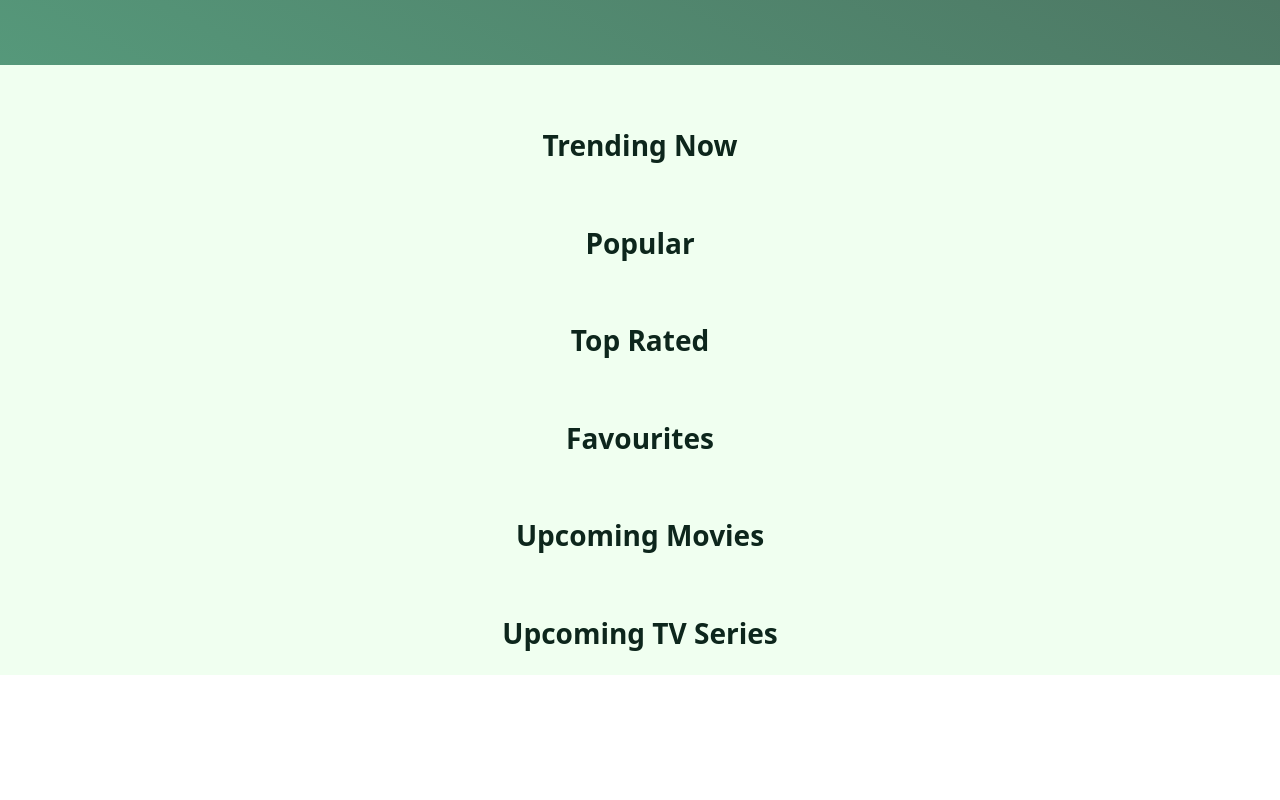
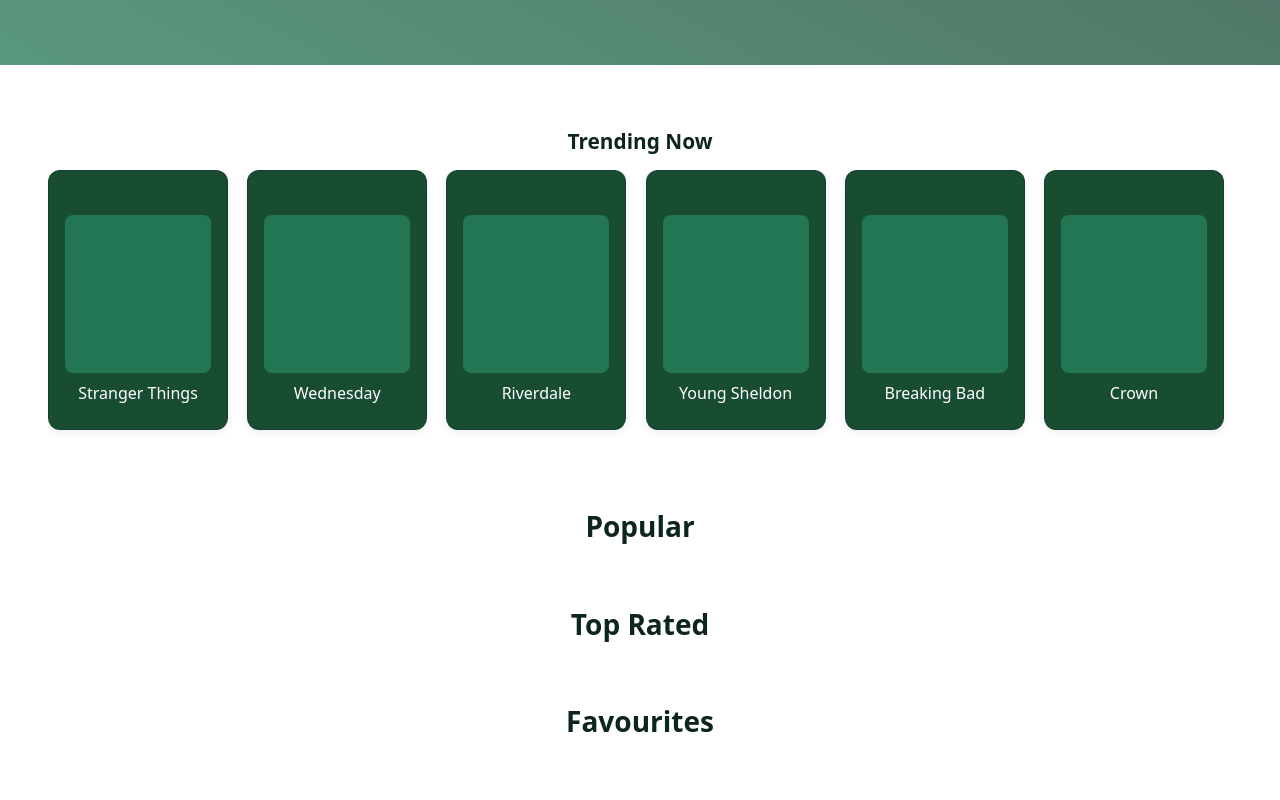
Before and after one commit to mohsina-rifa/PIP-TMDB, a Vue app: page / in a window 1280 px wide. Shown: the part 680-1480 px from the top of the page. Before the commit the page ends 1355 px from the top, so only its background shows below. Built offline with nearby package versions, Linux system fonts and the light colour scheme.

Commit message:
day-2 : add trending items to Home.vue and replace static header with Row component

```diff
--- a/src/views/Home.vue
+++ b/src/views/Home.vue
@@ -1,9 +1,77 @@
+<script setup lang="ts">
+import Row from "../components/Row.vue";
+import type { Show } from "../types/auth";
+
+const trendingItems: Show[] = [
+  {
+    title: "Stranger Things",
+    thumbnail: "./thumbnail.png",
+    description:
+      "Lorem ipsum dolor sit amet, consectetur adipiscing elit, sed do eiusmod tempor incididunt ut labore et dolore magna aliqua. ",
+  },
+  {
+    title: "Wednesday",
+    thumbnail: "./thumbnail.png",
+    description:
+      "Lorem ipsum dolor sit amet, consectetur adipiscing elit, sed do eiusmod tempor incididunt ut labore et dolore magna aliqua. ",
+  },
+  {
+    title: "Riverdale",
+    thumbnail: "./thumbnail.png",
+    description:
+      "Lorem ipsum dolor sit amet, consectetur adipiscing elit, sed do eiusmod tempor incididunt ut labore et dolore magna aliqua. ",
+  },
+  {
+    title: "Young Sheldon",
+    thumbnail: "./thumbnail.png",
+    description:
+      "Lorem ipsum dolor sit amet, consectetur adipiscing elit, sed do eiusmod tempor incididunt ut labore et dolore magna aliqua. ",
+  },
+  {
+    title: "Breaking Bad",
+    thumbnail: "./thumbnail.png",
+    description:
+      "Lorem ipsum dolor sit amet, consectetur adipiscing elit, sed do eiusmod tempor incididunt ut labore et dolore magna aliqua. ",
+  },
+  {
+    title: "Crown",
+    thumbnail: "./thumbnail.png",
+    description:
+      "Lorem ipsum dolor sit amet, consectetur adipiscing elit, sed do eiusmod tempor incididunt ut labore et dolore magna aliqua. ",
+  },
+  {
+    title: "Titans",
+    thumbnail: "./thumbnail.png",
+    description:
+      "Lorem ipsum dolor sit amet, consectetur adipiscing elit, sed do eiusmod tempor incididunt ut labore et dolore magna aliqua.   ",
+  },
+  {
+    title: "Flash",
+    thumbnail: "./thumbnail.png",
+    description:
+      "Lorem ipsum dolor sit amet, consectetur adipiscing elit, sed do eiusmod tempor incididunt ut labore et dolore magna aliqua.   ",
+  },
+  {
+    title: "Supergirl",
+    thumbnail: "./thumbnail.png",
+    description:
+      "Lorem ipsum dolor sit amet, consectetur adipiscing elit, sed do eiusmod tempor incididunt ut labore et dolore magna aliqua.   ",
+  },
+  {
+    title: "Arrow",
+    thumbnail: "./thumbnail.png",
+    description:
+      "Lorem ipsum dolor sit amet, consectetur adipiscing elit, sed do eiusmod tempor incididunt ut labore et dolore magna aliqua.   ",
+  },
+];
+</script>
+
 <template>
   <main class="home-container d-flex flex-column min-vh-100">
     <section class="screen-section mb-4"></section>
 
     <section class="px-5">
-      <h2 class="fs-3 fw-bold mb-4">Trending Now</h2>
+      <Row :title="'Trending Now'" :items="trendingItems" />
     </section>
     <section class="px-5">
       <h2 class="fs-3 fw-bold mb-4">Popular</h2>
@@ -23,12 +91,9 @@
   </main>
 </template>
 
-<script setup lang="ts"></script>
-
 <style scoped>
 .home-container {
   gap: 2.5rem;
-  background: var(--green-13);
 }
 
 .screen-section {
```
Also changed, not shown: public/thumbnail.png (added).
